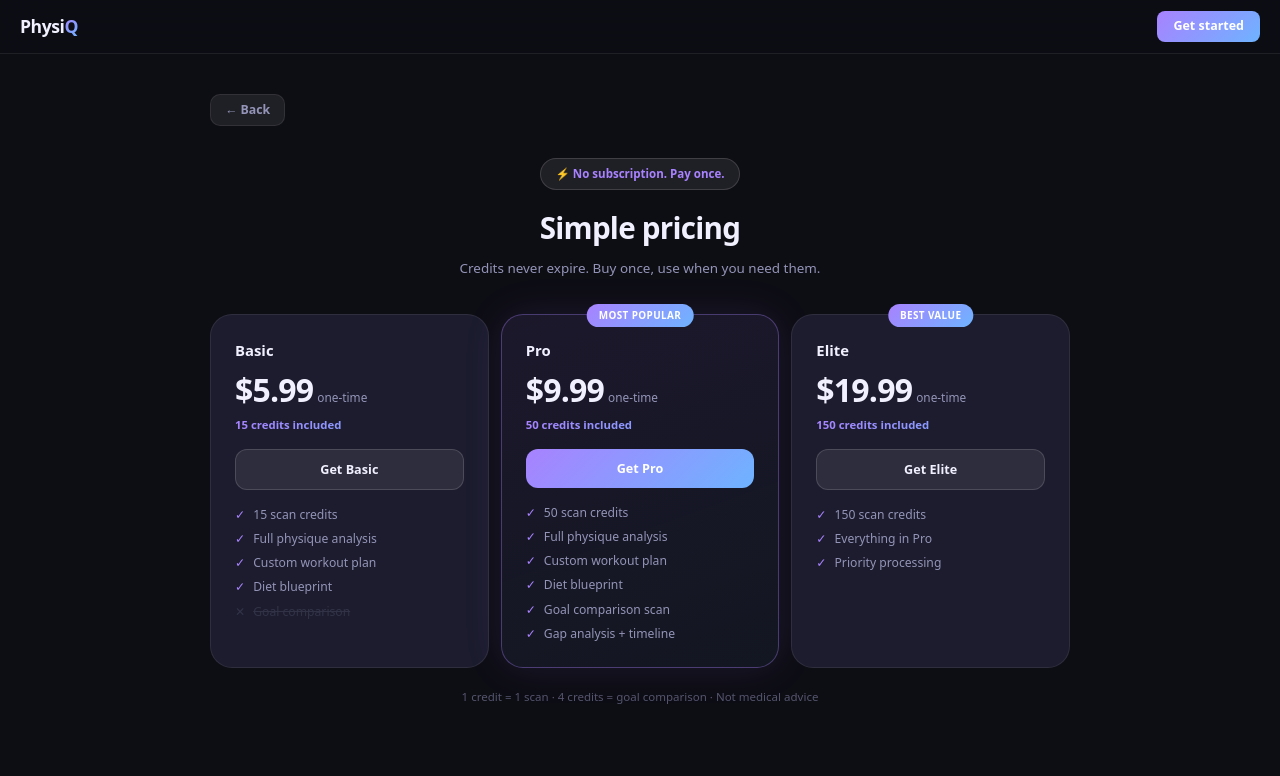
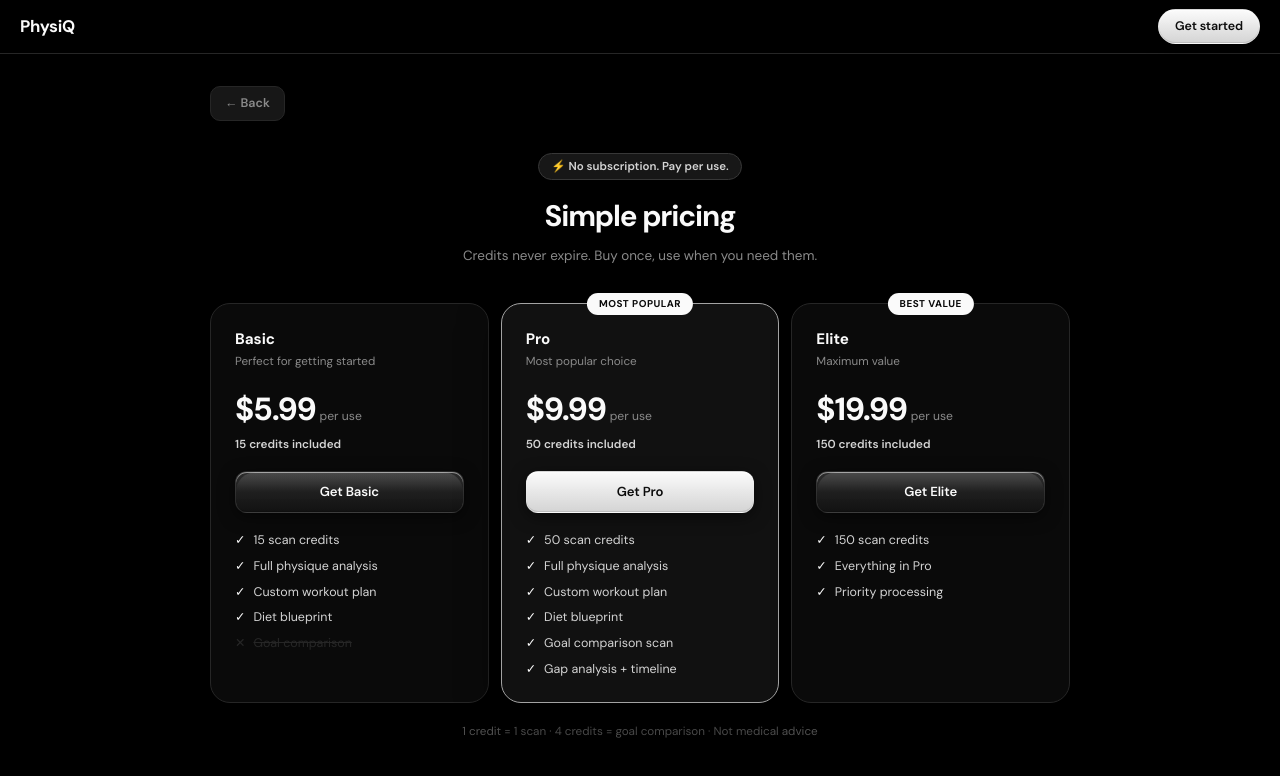
Before and after one commit to pinflow1/Physique, a Next.js app: page /pricing in a window 1280 px wide. Shown: the top 776 px of the page. Built offline with nearby package versions, Linux system fonts and the light colour scheme.

Commit message:
Add descriptions to pricing plans

```diff
--- a/app/pricing/page.tsx
+++ b/app/pricing/page.tsx
@@ -1,58 +1,69 @@
 import Link from 'next/link'
 
 const plans = [
-  { id:'basic', name:'Basic', price:'$5.99', credits:15, features:['15 scan credits','Full physique analysis','Custom workout plan','Diet blueprint'], locked:['Goal comparison'], badge:null, highlight:false },
-  { id:'pro', name:'Pro', price:'$9.99', credits:50, features:['50 scan credits','Full physique analysis','Custom workout plan','Diet blueprint','Goal comparison scan','Gap analysis + timeline'], locked:[], badge:'Most Popular', highlight:true },
-  { id:'elite', name:'Elite', price:'$19.99', credits:150, features:['150 scan credits','Everything in Pro','Priority processing'], locked:[], badge:'Best Value', highlight:false },
+  { id:'basic', name:'Basic', price:'$5.99', credits:15, desc:'Perfect for getting started', features:['15 scan credits','Full physique analysis','Custom workout plan','Diet blueprint'], locked:['Goal comparison'], badge:null, highlight:false },
+  { id:'pro', name:'Pro', price:'$9.99', credits:50, desc:'Most popular choice', features:['50 scan credits','Full physique analysis','Custom workout plan','Diet blueprint','Goal comparison scan','Gap analysis + timeline'], locked:[], badge:'Most Popular', highlight:true },
+  { id:'elite', name:'Elite', price:'$19.99', credits:150, desc:'Maximum value', features:['150 scan credits','Everything in Pro','Priority processing'], locked:[], badge:'Best Value', highlight:false },
 ]
 
 export default function PricingPage() {
+  const s = { fontFamily: "'DM Sans',system-ui,sans-serif" }
   return (
-    <div className="min-h-screen bg-[#0d0d14] text-[#f0f0ff]" style={{fontFamily:"'Plus Jakarta Sans',system-ui,sans-serif"}}>
-      <nav className="sticky top-0 z-50 h-[54px] flex items-center justify-between px-5 border-b border-white/[0.08]" style={{background:'rgba(13,13,20,0.9)',backdropFilter:'blur(20px)'}}>
-        <Link href="/" className="text-[1.1rem] font-extrabold tracking-tight">
-          Physi<span style={{background:'linear-gradient(135deg,#a882ff,#6eb3ff)',WebkitBackgroundClip:'text',WebkitTextFillColor:'transparent'}}>Q</span>
-        </Link>
-        <Link href="/auth" className="text-[.78rem] font-bold text-white px-4 py-1.5 rounded-lg" style={{background:'linear-gradient(135deg,#a882ff,#6eb3ff)'}}>Get started</Link>
+    <div style={{ minHeight: '100vh', background: 'var(--bg)', color: 'var(--text)', ...s }}>
+      <nav className="nav">
+        <Link href="/" style={{ fontSize: '1.05rem', fontWeight: 700, letterSpacing: '-0.02em', textDecoration: 'none', color: 'var(--text)' }}>PhysiQ</Link>
+        <Link href="/auth?tab=signup" className="btn-gloss btn-primary" style={{ textDecoration: 'none', padding: '7px 16px', fontSize: '0.78rem' }}>Get started</Link>
       </nav>
 
-      <div className="max-w-[900px] mx-auto px-5 py-10">
-        <Link href="/" className="inline-flex items-center gap-1.5 bg-white/[0.08] border border-white/[0.08] rounded-[10px] px-3.5 py-1.5 text-[.77rem] font-semibold text-[#9494b8] hover:text-white transition-colors mb-8">← Back</Link>
+      <div style={{ maxWidth: '900px', margin: '0 auto', padding: '32px 20px 48px' }}>
+        <Link href="/" style={{ display: 'inline-flex', alignItems: 'center', gap: '5px', fontSize: '0.78rem', fontWeight: 600, color: 'var(--text-3)', textDecoration: 'none', background: 'var(--card-3)', border: '1px solid var(--border)', padding: '7px 14px', borderRadius: '10px', marginBottom: '32px' }}>← Back</Link>
 
-        <div className="text-center mb-9">
-          <div className="inline-flex items-center gap-1.5 bg-white/[0.08] border border-white/[0.14] rounded-full px-3.5 py-1.5 text-[.72rem] font-semibold mb-4" style={{color:'#a882ff'}}>⚡ No subscription. Pay once.</div>
-          <h1 className="text-[1.85rem] font-extrabold tracking-tight mb-2">Simple pricing</h1>
-          <p className="text-[#9494b8] text-[.84rem]">Credits never expire. Buy once, use when you need them.</p>
+        <div style={{ textAlign: 'center', marginBottom: '36px' }}>
+          <div className="pill" style={{ marginBottom: '14px' }}>⚡ No subscription. Pay per use.</div>
+          <h1 style={{ fontSize: '1.85rem', fontWeight: 700, letterSpacing: '-0.04em', marginBottom: '8px' }}>Simple pricing</h1>
+          <p style={{ color: 'var(--text-3)', fontSize: '0.84rem' }}>Credits never expire. Buy once, use when you need them.</p>
         </div>
 
-        <div className="grid grid-cols-1 md:grid-cols-3 gap-3">
+        <div style={{ display: 'grid', gridTemplateColumns: 'repeat(auto-fill,minmax(240px,1fr))', gap: '12px' }}>
           {plans.map(plan => (
-            <div key={plan.id} className={`relative rounded-[22px] p-6 border transition-all hover:-translate-y-1 ${plan.highlight ? 'border-[rgba(168,130,255,0.35)]' : 'border-white/[0.08] bg-[#1c1c2e]'}`}
-              style={plan.highlight ? {background:'linear-gradient(160deg,rgba(168,130,255,.1),rgba(110,179,255,.06))',boxShadow:'0 0 40px rgba(168,130,255,.1)'} : {}}>
+            <div key={plan.id} style={{ position: 'relative', borderRadius: '20px', padding: '24px', border: plan.highlight ? '1.5px solid var(--bg-600)' : '1px solid var(--border)', background: plan.highlight ? 'var(--card-2)' : 'var(--card)', boxShadow: plan.highlight ? 'var(--shadow-lg)' : 'var(--shadow-sm)', transition: 'transform 0.15s', cursor: 'default' }}>
               {plan.badge && (
-                <div className="absolute -top-[11px] left-1/2 -translate-x-1/2 text-[.62rem] font-extrabold px-3 py-1 rounded-full whitespace-nowrap text-white" style={{background:'linear-gradient(135deg,#a882ff,#6eb3ff)',letterSpacing:'.04em'}}>
+                <div style={{ position: 'absolute', top: '-11px', left: '50%', transform: 'translateX(-50%)', fontSize: '0.62rem', fontWeight: 700, padding: '4px 12px', borderRadius: '999px', background: 'var(--accent)', color: 'var(--accent-fg)', whiteSpace: 'nowrap', letterSpacing: '0.05em' }}>
                   {plan.badge.toUpperCase()}
                 </div>
               )}
-              <p className="text-[.93rem] font-extrabold mb-1">{plan.name}</p>
-              <div className="flex items-baseline gap-1 mb-0.5">
-                <span className="text-[2rem] font-extrabold tracking-tight">{plan.price}</span>
-                <span className="text-[.74rem] text-[#9494b8]">one-time</span>
+              <p style={{ fontSize: '0.95rem', fontWeight: 700, marginBottom: '3px' }}>{plan.name}</p>
+              <p style={{ fontSize: '0.73rem', color: 'var(--text-3)', marginBottom: '14px' }}>{plan.desc}</p>
+              <div style={{ display: 'flex', alignItems: 'baseline', gap: '4px', marginBottom: '3px' }}>
+                <span style={{ fontSize: '2rem', fontWeight: 700, letterSpacing: '-0.04em' }}>{plan.price}</span>
+                <span style={{ fontSize: '0.76rem', color: 'var(--text-3)' }}>per use</span>
               </div>
-              <p className="text-[.71rem] font-bold mb-4" style={{background:'linear-gradient(135deg,#a882ff,#6eb3ff)',WebkitBackgroundClip:'text',WebkitTextFillColor:'transparent'}}>{plan.credits} credits included</p>
-              <Link href={`/auth?tab=signup&plan=${plan.id}`} className={`block w-full text-center font-bold py-2.5 rounded-xl text-[.79rem] mb-4 transition-all ${plan.highlight ? 'text-white hover:opacity-88' : 'bg-white/[0.08] text-[#f0f0ff] hover:bg-white/[0.13] border border-white/[0.14]'}`}
-                style={plan.highlight ? {background:'linear-gradient(135deg,#a882ff,#6eb3ff)'} : {}}>
+              <p style={{ fontSize: '0.73rem', fontWeight: 600, color: 'var(--text-2)', marginBottom: '18px' }}>{plan.credits} credits included</p>
+              <Link href="/auth?tab=signup"
+                className={plan.highlight ? 'btn-gloss btn-primary' : 'btn-gloss'}
+                style={{ textDecoration: 'none', display: 'block', textAlign: 'center', width: '100%', borderRadius: '12px', padding: '10px', fontSize: '0.82rem', marginBottom: '18px' }}>
                 Get {plan.name}
               </Link>
-              <div className="space-y-1.5">
-                {plan.features.map(f => <div key={f} className="flex items-start gap-2 text-[.76rem] text-[#9494b8]"><span style={{color:'#a882ff'}}>✓</span>{f}</div>)}
-                {plan.locked.map(f => <div key={f} className="flex items-start gap-2 text-[.76rem] opacity-40"><span className="text-[#55556e]">✕</span><span className="line-through text-[#55556e]">{f}</span></div>)}
+              <div style={{ display: 'flex', flexDirection: 'column', gap: '7px' }}>
+                {plan.features.map(f => (
+                  <div key={f} style={{ display: 'flex', alignItems: 'flex-start', gap: '8px', fontSize: '0.78rem', color: 'var(--text-2)' }}>
+                    <span style={{ color: 'var(--text)', flexShrink: 0 }}>✓</span>{f}
+                  </div>
+                ))}
+                {plan.locked.map(f => (
+                  <div key={f} style={{ display: 'flex', alignItems: 'flex-start', gap: '8px', fontSize: '0.78rem', opacity: 0.4 }}>
+                    <span style={{ color: 'var(--text-4)', flexShrink: 0 }}>✕</span>
+                    <span style={{ textDecoration: 'line-through', color: 'var(--text-4)' }}>{f}</span>
+                  </div>
+                ))}
               </div>
             </div>
           ))}
         </div>
-        <p className="text-center text-[.72rem] text-[#55556e] mt-5">1 credit = 1 scan · 4 credits = goal comparison · Not medical advice</p>
+        <p style={{ textAlign: 'center', fontSize: '0.73rem', color: 'var(--text-4)', marginTop: '20px' }}>
+          1 credit = 1 scan · 4 credits = goal comparison · Not medical advice
+        </p>
       </div>
     </div>
   )
-}
+                                       }
```
